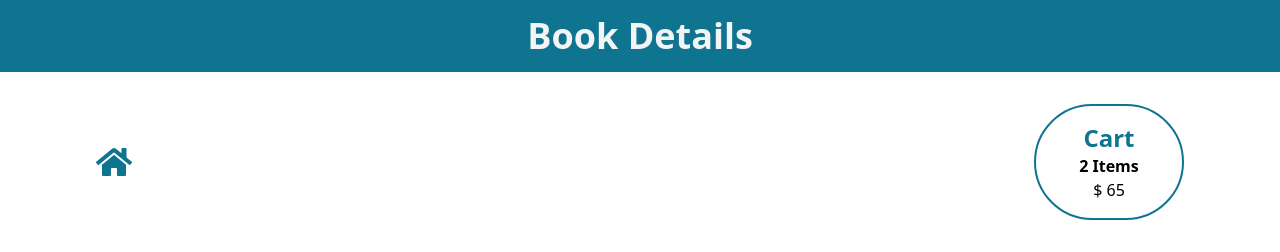
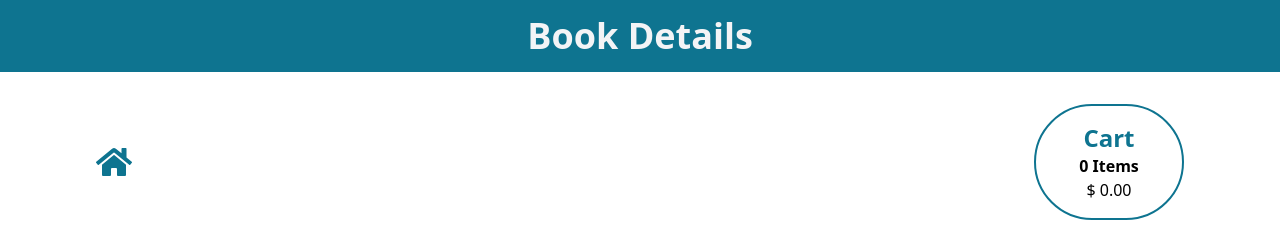
Before and after one commit to Sandunrmst/book-store, a React (Vite) app: page /product-details/1 in a window 1280 px wide. Shown: the top 252 px of the page. Built offline with nearby package versions, Linux system fonts and the light colour scheme; no server answers.

Commit message:
set header cart

```diff
--- a/src/components/cart/index.jsx
+++ b/src/components/cart/index.jsx
@@ -1,3 +1,5 @@
+import { useEffect, useState } from "react";
+import { useSelector } from "react-redux";
 import { useNavigate } from "react-router-dom";
 
 function CartIndicater() {
@@ -7,14 +9,27 @@ function CartIndicater() {
     navigate("/cart");
   };
 
+  const [total, setTotal] = useState(0);
+
+  const { cart } = useSelector((state) => state);
+
+  useEffect(() => {
+    setTotal(
+      cart.reduce((acc, current) => {
+        const removeDollar = parseFloat(current.price.replace("$", ""));
+        return acc + removeDollar;
+      }, 0)
+    );
+  }, [cart]);
+
   return (
     <div
       onClick={handleCartNavigation}
       className="w-full max-w-[150px] flex items-center flex-col flex-shrink border-2 px-1 py-4  rounded-[100px] border-cyan-700 cursor-pointer"
     >
       <h2 className="text-2xl font-bold text-cyan-700">Cart</h2>
-      <p className="font-semibold">2 Items</p>
-      <p>$ 65</p>
+      <p className="font-semibold">{cart.length} Items</p>
+      <p>$ {total.toFixed(2)}</p>
     </div>
   );
 }
```
